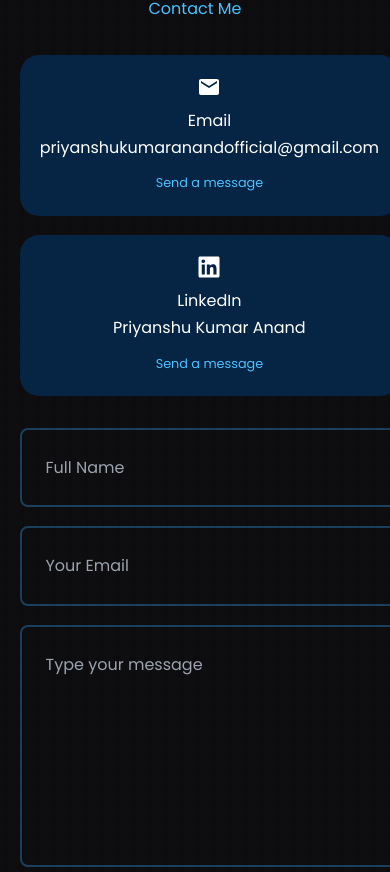
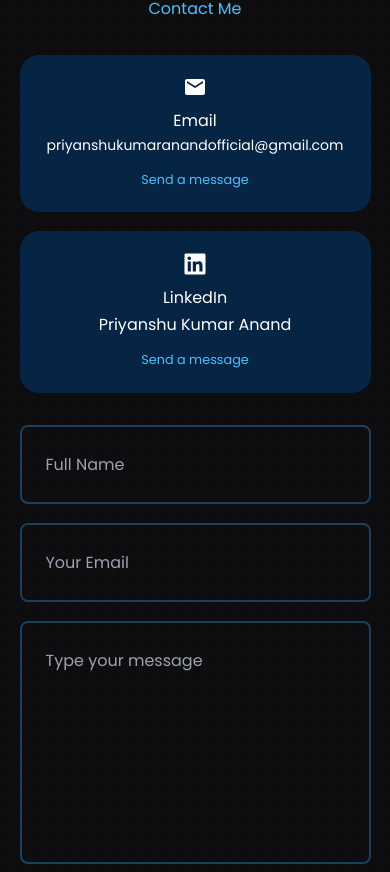
Before and after one commit to Priyanshukumaranand/Portfolio, a Next.js app: page / in a window 390 px wide. Shown: the part 4133-5005 px from the top of the page. Built offline with nearby package versions, Linux system fonts and the light colour scheme; no server answers.

Commit message:
Style sixes

```diff
--- a/app/components/Contact.jsx
+++ b/app/components/Contact.jsx
@@ -27,7 +27,7 @@ const Contact = () => {
           <article className='contact_option'>
             <MdEmail className='contact_option-icon mx-auto' />
             <h4>Email</h4>
-            <h5>priyanshukumaranandofficial@gmail.com</h5>
+            <h5 id='email'>priyanshukumaranandofficial@gmail.com</h5>
             <a href="mailto:priyanshukumaranandofficial@gmail.com" target="_blank" rel="noopener noreferrer">Send a message</a>
           </article>
           <article className='contact_option'>
--- a/styles/contact.css
+++ b/styles/contact.css
@@ -65,3 +65,12 @@
       width: var(--container-width-sm);
    }
   }
+
+
+@media screen and (max-width: 600px) {
+  .contact_option h5#email {
+    font-size: 0.875rem; /* Adjust font size for smaller screens */
+    word-wrap: break-word; /* Ensure long words break to the next line */
+    width: 100%; /* Ensure the text takes up the full width of the container */
+  }
+}
```
